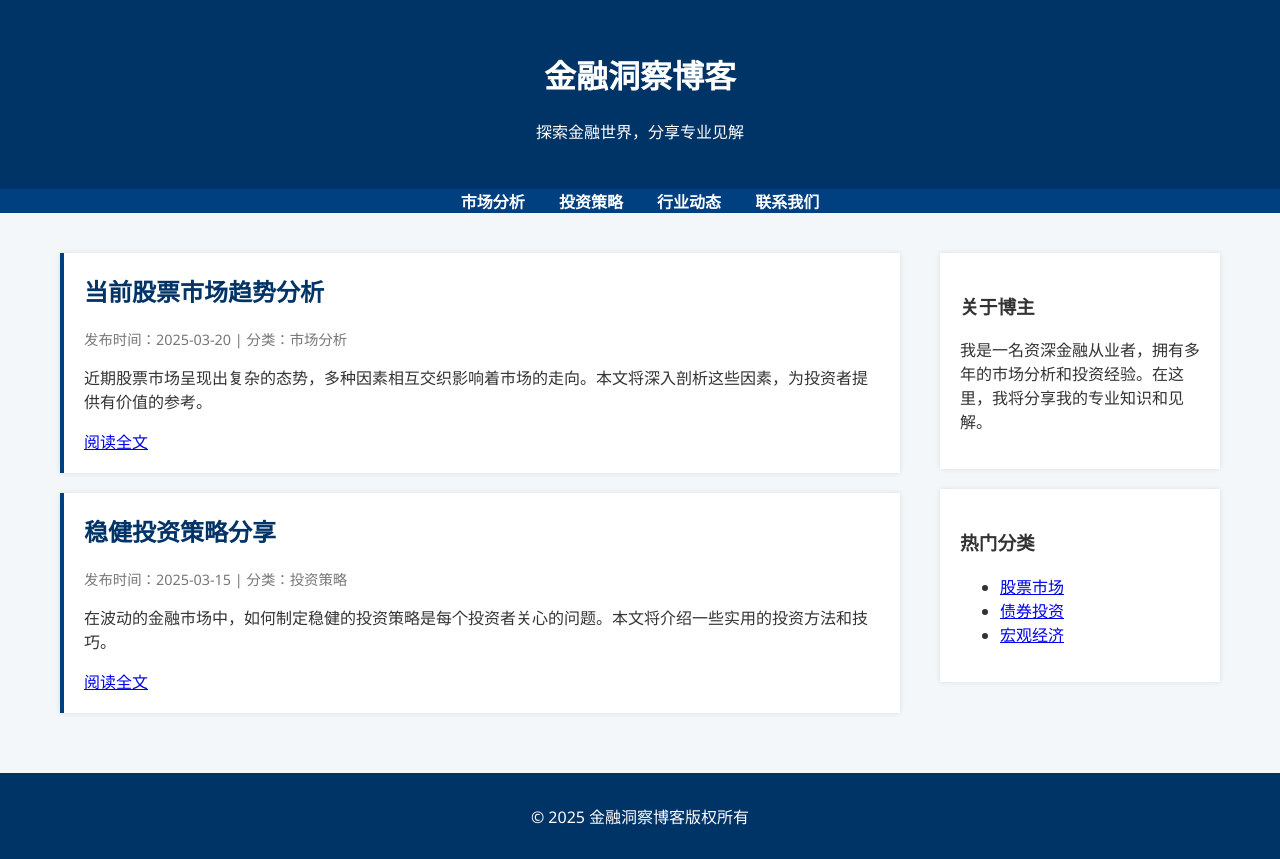
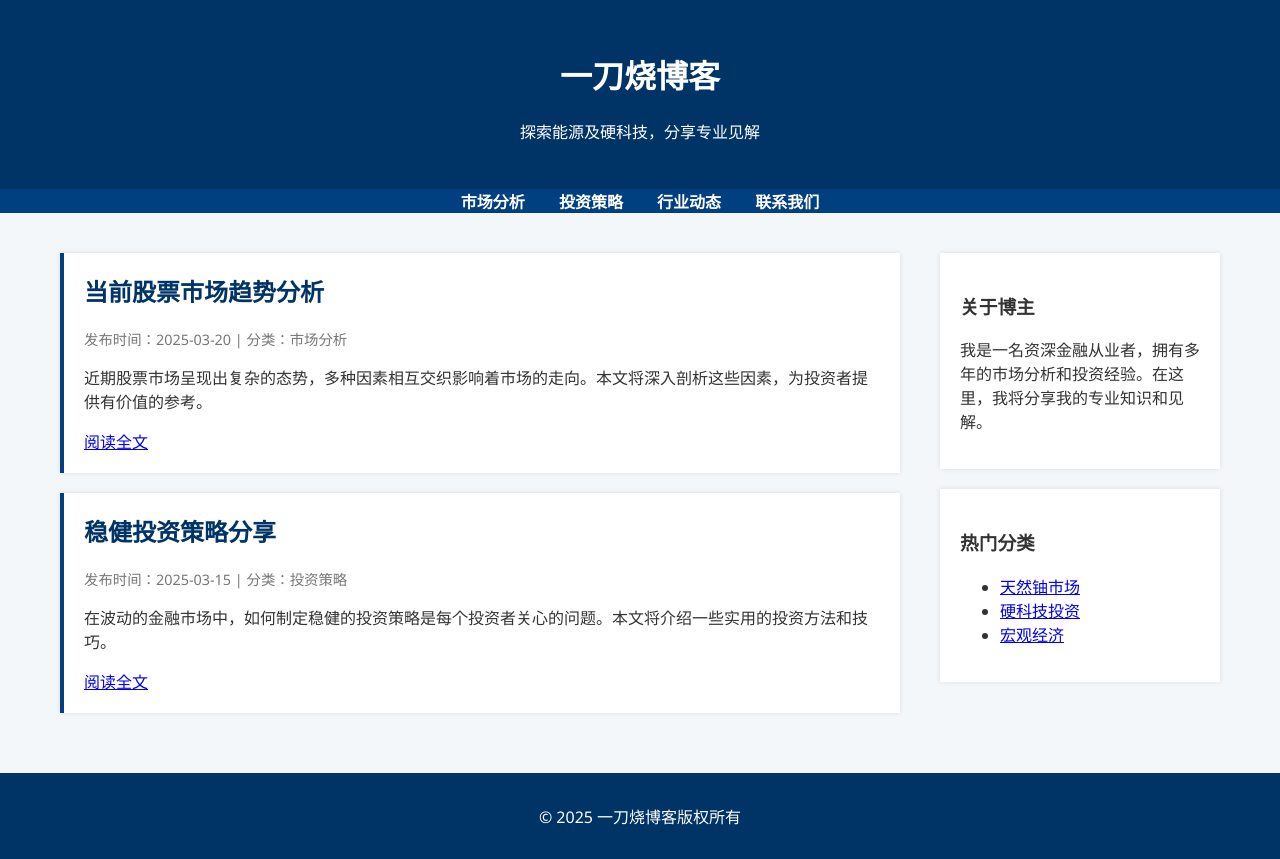
Before and after one commit to vincent-2047/vincent-2047.github.io, a plain HTML site: page index.html in a window 1280 px wide. Drawn offline with Linux system fonts and the light colour scheme.

Commit message:
Update index.html

```diff
--- a/index.html
+++ b/index.html
@@ -108,8 +108,8 @@
 <body>
     <!-- 头部 -->
     <header>
-        <h1>金融洞察博客</h1>
-        <p>探索金融世界，分享专业见解</p>
+        <h1>一刀烧博客</h1>
+        <p>探索能源及硬科技，分享专业见解</p>
     </header>
 
     <!-- 导航栏 -->
@@ -149,8 +149,8 @@
             <section>
                 <h3>热门分类</h3>
                 <ul>
-                    <li><a href="#">股票市场</a></li>
-                    <li><a href="#">债券投资</a></li>
+                    <li><a href="#">天然铀市场</a></li>
+                    <li><a href="#">硬科技投资</a></li>
                     <li><a href="#">宏观经济</a></li>
                 </ul>
             </section>
@@ -159,7 +159,7 @@
 
     <!-- 页脚 -->
     <footer>
-        <p>&copy; 2025 金融洞察博客版权所有</p>
+        <p>&copy; 2025 一刀烧博客版权所有</p>
     </footer>
 </body>
 
```
